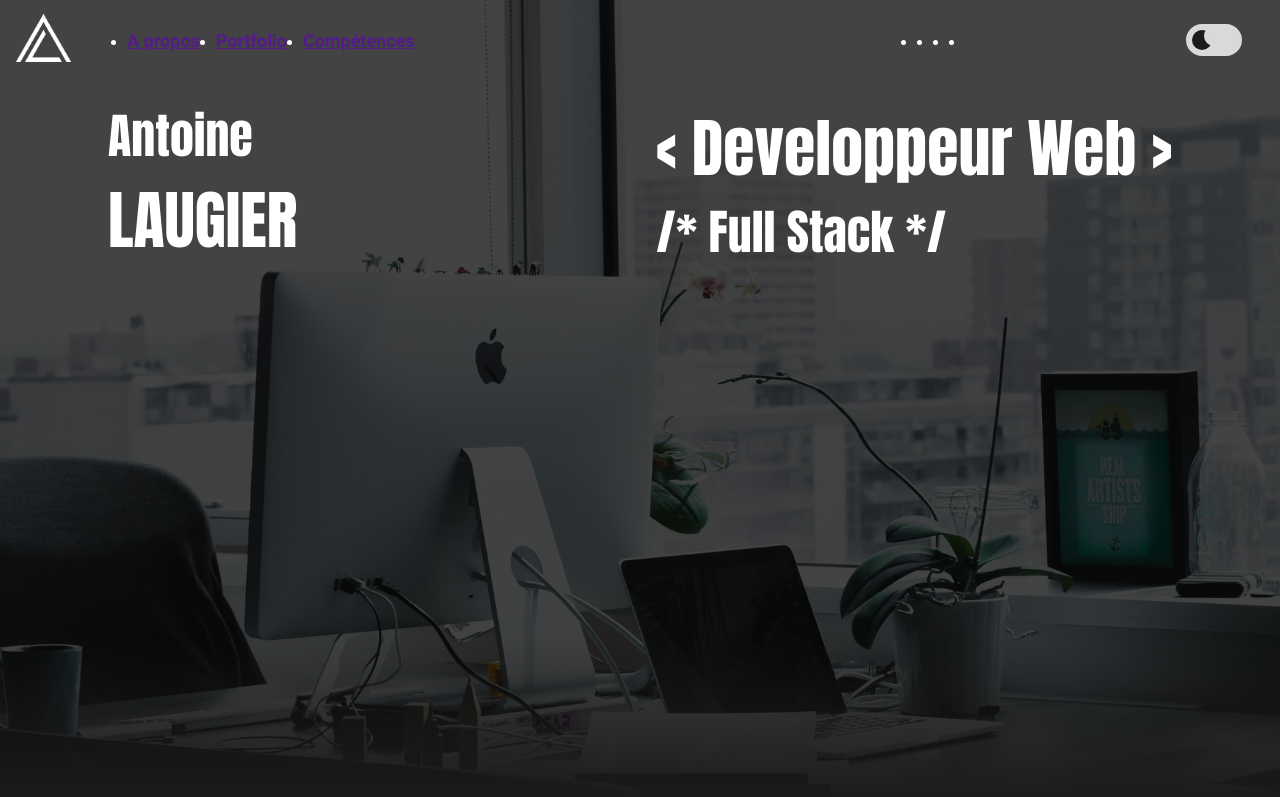
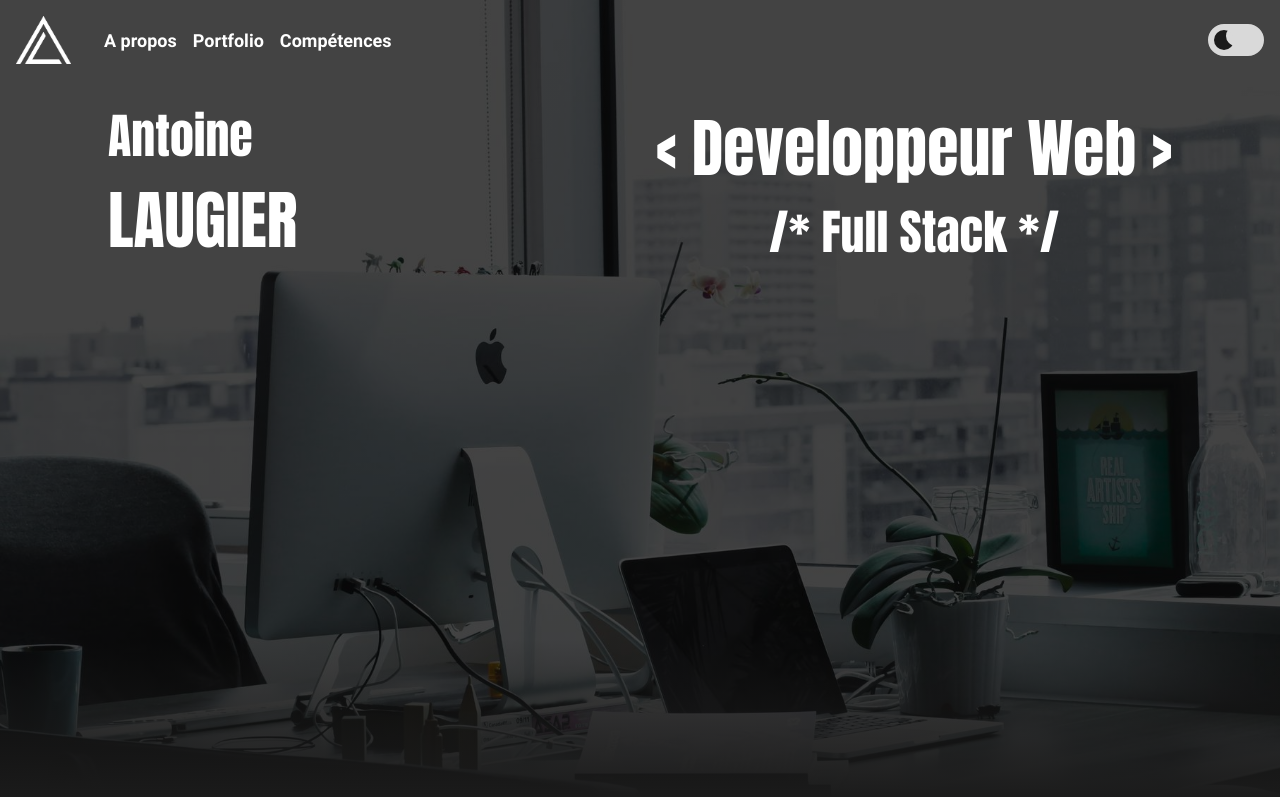
Before and after one commit to Titou1206/portfolio-AL, a plain HTML site: page index.html in a window 1280 px wide. Shown: the top 797 px of the page. Drawn offline with Linux system fonts and the light colour scheme.

Commit message:
v14-03
poursuite header, faire background picto + revoir couleur dark/light mode

```diff
--- a/index.html
+++ b/index.html
@@ -10,36 +10,39 @@
 </head>
 <body data-theme="dark" data-style="normal">
     <header class="large-12 flex align-center justify-between">
-        <div class="large-1 logo-header"><!-- Intégration JS --><img src="./assets/logo-AL-developpement-web-white.png" alt="logo de ALDEV"></div>
-        <div class="menu large-10 flex justify-between align-center">
-            <nav class="pages large-4">
-                <ul class="flex align-center">
+        <div class="logo-header d-none"></div>
+        <div class="large-4 flex align-center gap16">
+            <div class="logo-header"></div>
+            <nav class="pages">
+                <ul class="flex align-center gap16">
                     <li><a href="">A propos</a></li>
                     <li><a href="">Portfolio</a></li>
                     <li><a href="">Compétences</a></li>
                 </ul>
             </nav>
-            <nav class="reseaux large-3">
-                <ul class="flex align-center">
+        </div>
+        <div class="large-8 flex align-center gap16 justify-end">
+            <nav class="reseaux">
+                <ul class="flex align-center gap16">
                     <li><a target="_blank"  class="picto linkedin-dark" href="www.linkedin.com/in/antoine-laugier" title="lien vers ma page linkedIn"></a></li>
                     <li><a target="_blank"  class="picto github-dark" href="" title="lien vers ma page GitHub"></a></li>
                     <li><a class="picto mail-dark" href="mailto:laugierantoine@gmail.com" title="lien pour m'envoyer un mail"></a></li>
                     <li><a class="picto phone-dark" href="tel:+33666529277" title="lien pour m'appeler"></a></li>
                 </ul>
             </nav>
+            <div class="switch-mode">
+                <label class="switch-label">
+                  <input type="checkbox" class="checkbox" id="switch-mode" name="switch-mode">
+                  <span class="slider"></span>
+                </label>
+              </div>
         </div>
-        <div class="switch-mode">
-            <label class="switch-label">
-              <input type="checkbox" class="checkbox" id="switch-mode" name="switch-mode">
-              <span class="slider"></span>
-            </label>
-          </div>
-        <div class="bouton-burger"></div>
+        <div class="bouton-burger d-none"></div>
     </header>
     <section class="hero large-12">
         <div class="large-10 flex justify-between mrlauto">
             <h2>Antoine<br><span>LAUGIER</span></h2>
-            <h1><span>< Developpeur Web ></span><br>/* Full Stack */</h1>
+            <h1 class="text-center"><span>< Developpeur Web ></span><br>/* Full Stack */</h1>
         </div>
     </section>
     <main>
--- a/style.css
+++ b/style.css
@@ -39,6 +39,14 @@
 :root{
     --secondary-color: #55989A;
     --gutter: 16px;
+}
+
+:active, :link, :visited{
+  text-decoration: none;
+  color: var(--color-text);
+}
+li{
+  list-style: none;
 }
 
 [data-theme="dark"]{
@@ -128,6 +136,18 @@
 .mrlauto{
   margin: 0 auto;
 }
+.text-center{
+  text-align: center;
+}
+.d-none{
+  display: none;
+}
+.gap16{
+  gap: 16px;
+}
+.justify-end{
+  justify-content: end;
+}
 
 /* body */
 body{
@@ -143,13 +163,21 @@
     top: 0;
     z-index: 1;
 }
-.logo-header img{
+.logo-header{
     height: 48px;
-    width: auto;
+    width: 56px;
+    margin-right: 16px;
+    background-image: url(./assets/Logo-AL-developpement-web-white.png);
+    background-size: contain;
+    background-repeat: no-repeat;
 }
-.menu ul{
-  gap: 16px;
+.picto{
+  width: 32px;
+  height: 32px;
+  /*background-image: url(./assets/);*/
 }
+
+
 
 /* button dark/light mode */
 .switch-mode {
```
